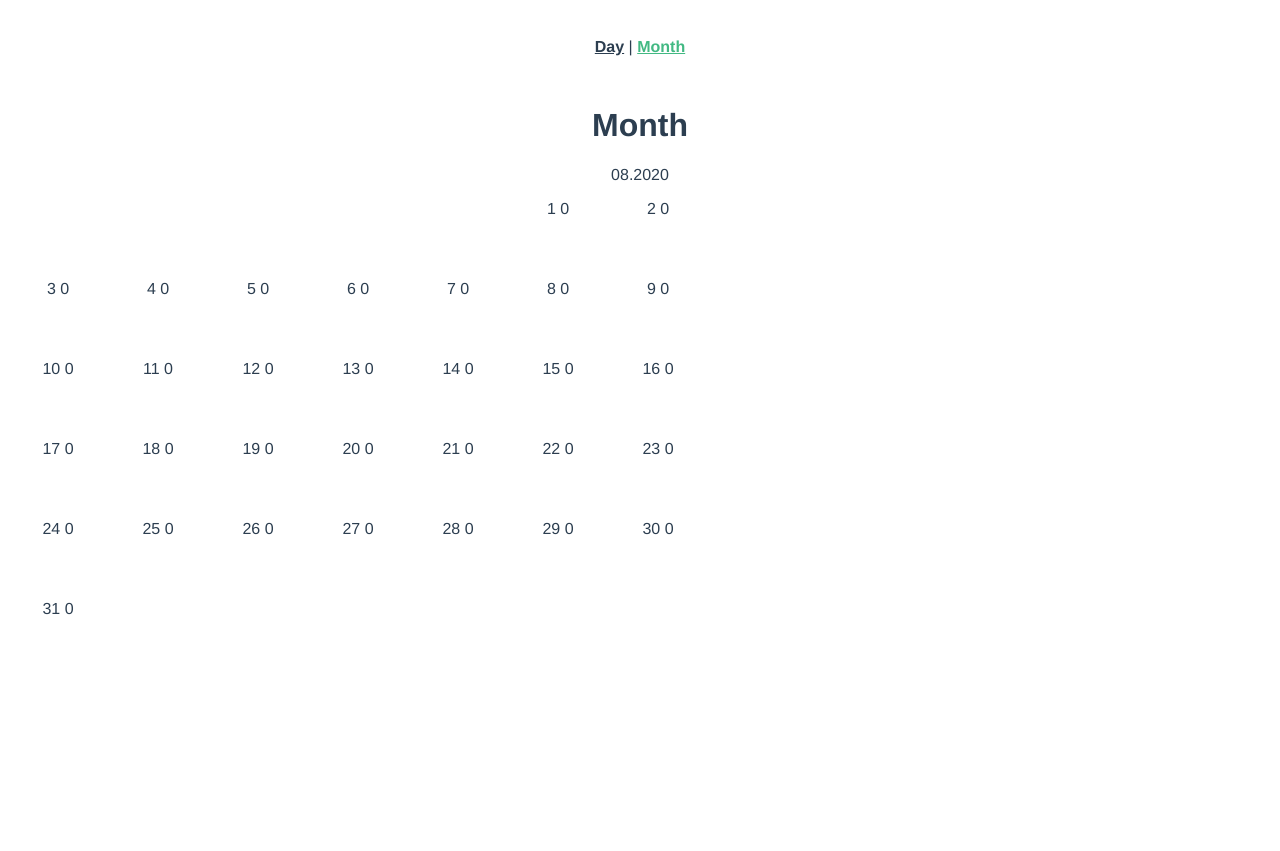
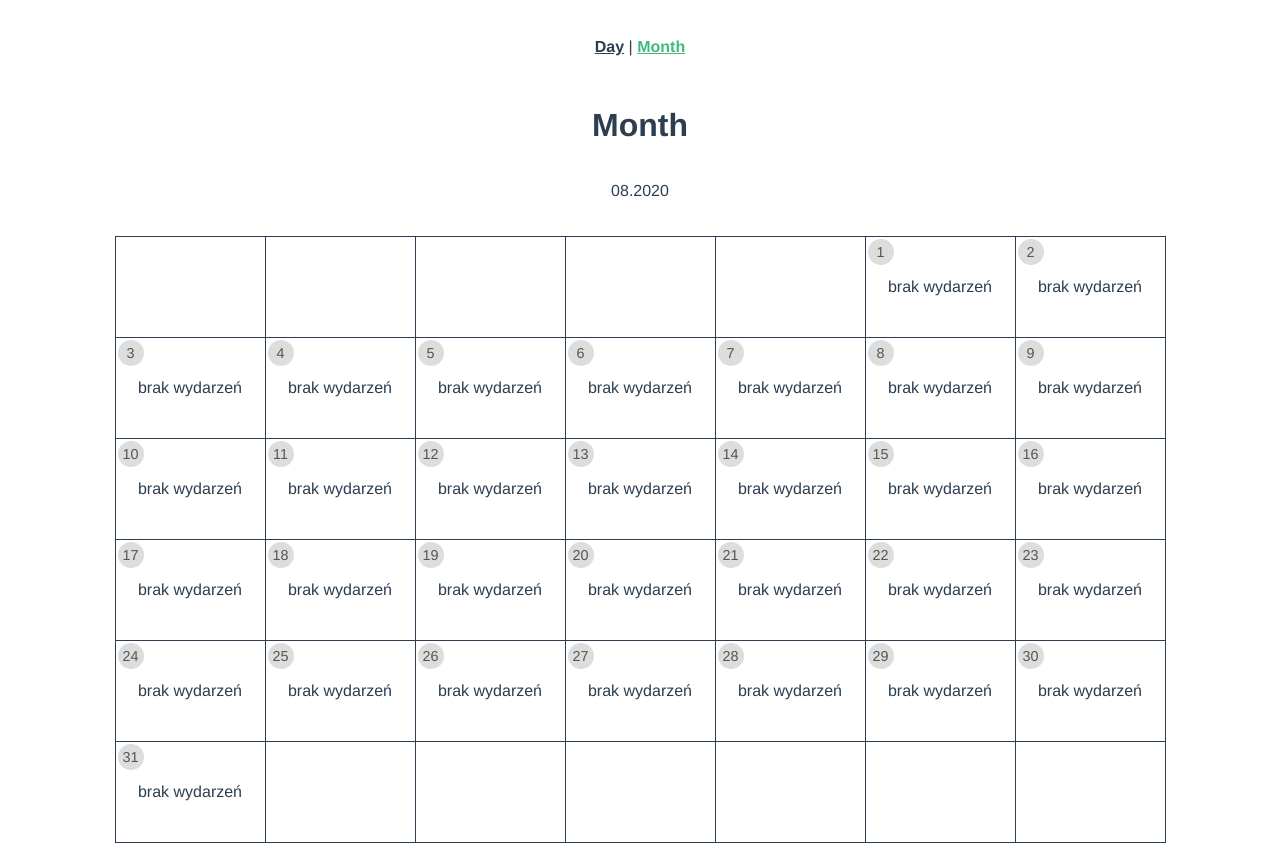
Before and after one commit to mszkudelski/calendar, a Vue app: page /#/month in a window 1280 px wide. Before the commit the page ends 800 px from the top, so only its background shows below. Built offline with nearby package versions, Linux system fonts and the light colour scheme.

Commit message:
month grid view styled

```diff
--- a/src/components/DayBlock.vue
+++ b/src/components/DayBlock.vue
@@ -1,6 +1,11 @@
 <template>
   <div class="block" v-if="day">
-    {{ day.date.getDate() }} {{ day.events.length }}
+    <div class="dayNumber">
+      {{ day.date.getDate() }}
+    </div>
+    <div class="events" v-bind:class="day.events.length || 'events--no-color'">
+      {{ day.events.length || "brak" }} wydarzeń
+    </div>
   </div>
   <div class="block" v-else></div>
 </template>
@@ -17,7 +22,40 @@ export default class DayBlock extends Vue {
 
 <style scoped lang="scss">
 .block {
-  width: 100px;
-  height: 80px;
+  width: 150px;
+  height: 100px;
+  border-right: #2c3e50 solid 1px;
+  position: relative;
+  display: flex;
+  justify-content: center;
+  align-items: center;
+  .dayNumber {
+    position: absolute;
+    top: 2px;
+    left: 2px;
+    $size: 26px;
+    width: $size;
+    height: $size;
+    background-color: #ddd;
+    border-radius: calc(#{$size}/ 2);
+    display: flex;
+    justify-content: center;
+    align-items: center;
+    color: #555;
+    font-size: 0.9em;
+  }
+  .events {
+    background-color: coral;
+    $size: 30px;
+    height: $size;
+    border-radius: calc(#{$size}/ 2);
+    padding: 0 10px;
+    display: flex;
+    justify-content: center;
+    align-items: center;
+    &--no-color {
+      background-color: transparent;
+    }
+  }
 }
 </style>
--- a/src/components/Month.vue
+++ b/src/components/Month.vue
@@ -51,7 +51,10 @@ export default class Month extends Vue {
       }) || [];
     this.month = [
       ...new Array(this.month[0].date.getDay() - 1).fill(null),
-      ...this.month
+      ...this.month,
+      ...new Array(8 - this.month[this.month.length - 1].date.getDay()).fill(
+        null
+      )
     ];
     this.dateFormatted = format(this.date, "MM.yyyy");
   }
@@ -59,9 +62,21 @@ export default class Month extends Vue {
 </script>
 
 <style scoped lang="scss">
+main {
+  display: flex;
+  flex-direction: column;
+  align-items: center;
+}
 .grid {
+  margin-top: 20px;
 }
 .row {
   display: flex;
+  width: 100%;
+  border-top: #2c3e50 solid 1px;
+  border-left: #2c3e50 solid 1px;
+  &:last-of-type {
+    border-bottom: #2c3e50 solid 1px;
+  }
 }
 </style>
```
